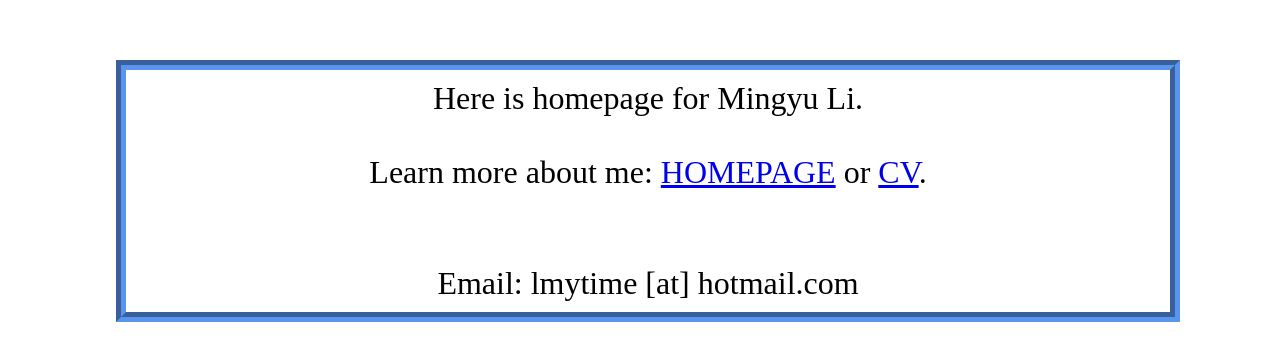
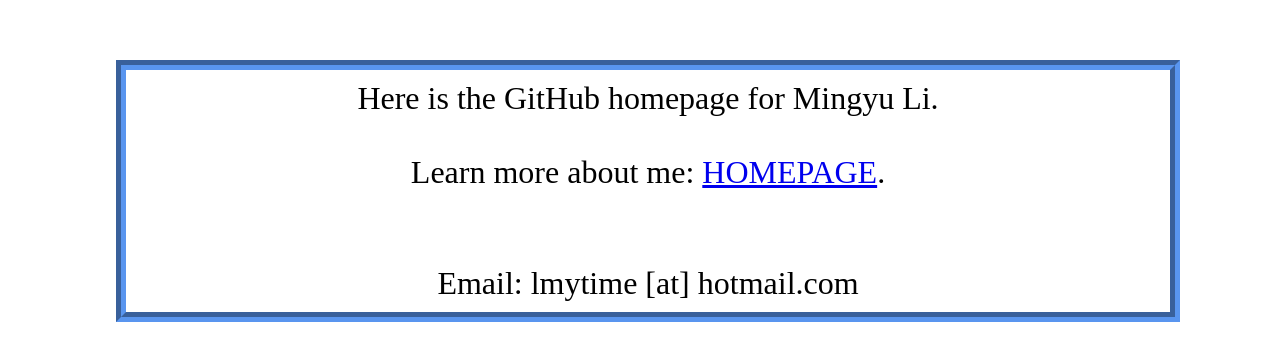
Before and after one commit to lmytime/lmytime.github.io, a plain HTML site: page index.html in a window 1280 px wide. Shown: the part 217-578 px from the top of the page. Drawn offline with Linux system fonts and the light colour scheme.

Commit message:
Update homepage description and links

```diff
--- a/index.html
+++ b/index.html
@@ -22,9 +22,9 @@
 
 <body>
     <div>
-        Here is homepage for Mingyu Li.
+        Here is the GitHub homepage for Mingyu Li.
         <br><br>
-        Learn more about me: <a href="https://lmytime.com"> HOMEPAGE</a> or <a href="/cv">CV</a>.
+        Learn more about me: <a href="https://lmytime.com"> HOMEPAGE</a>.
     </div>
     <br><br>
     <div>Email: lmytime [at] hotmail.com<div>
```
